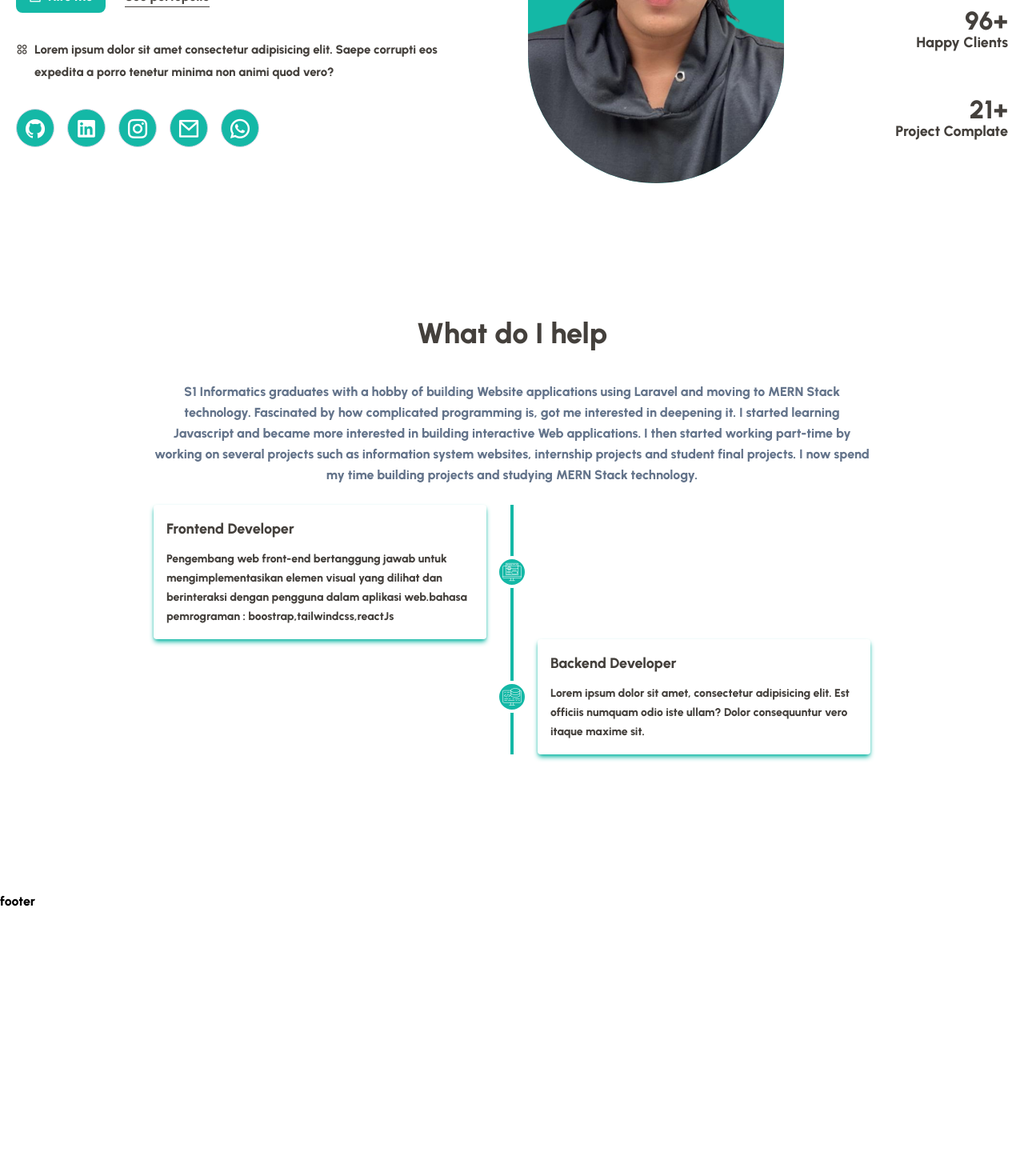
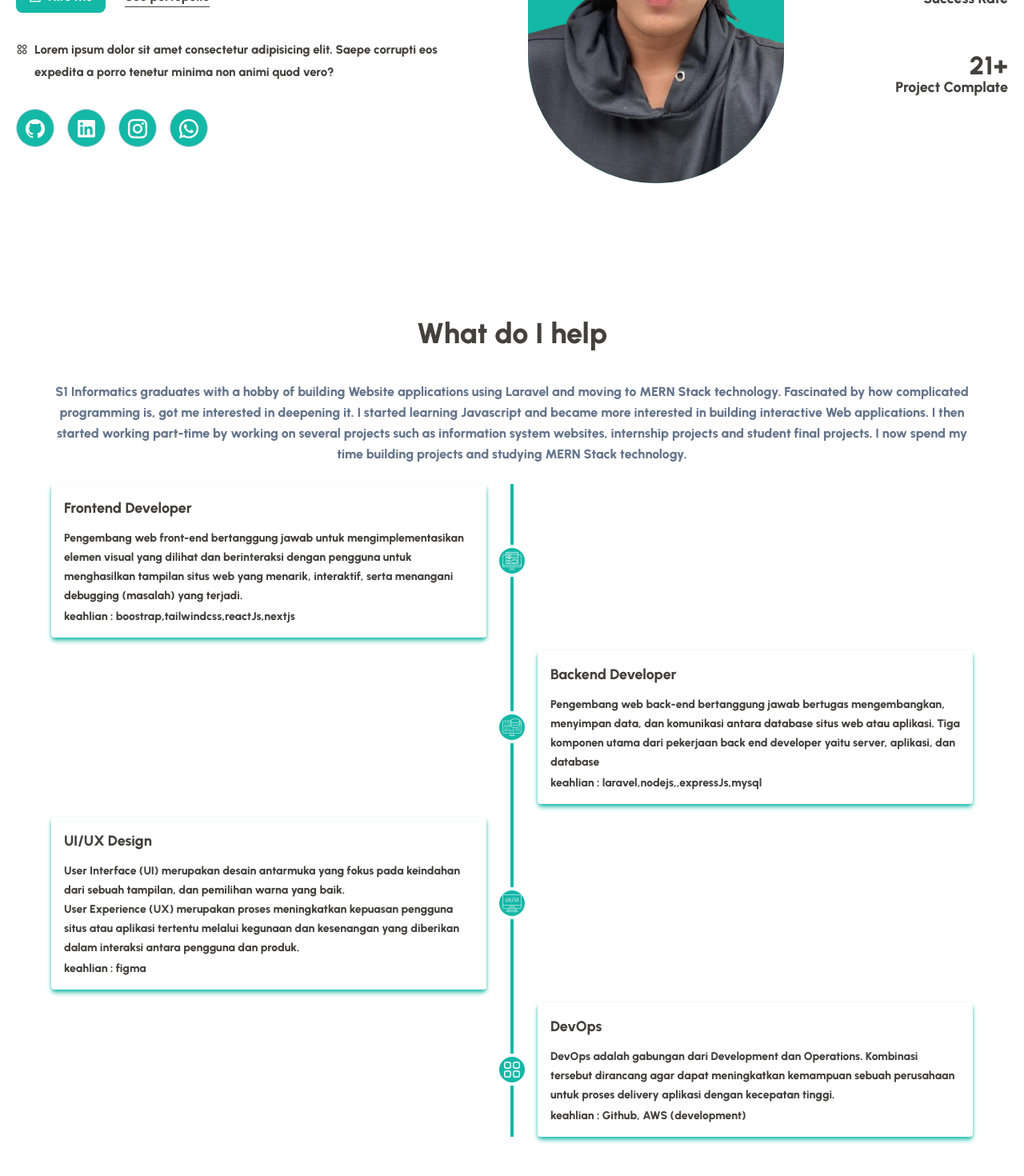
Before and after one commit to Meyzan16/portopolio-react, a React (Create React App) app: page / in a window 1280 px wide. Shown: the part 400-1870 px from the top of the page at 80% size. Before the commit the page ends 1539 px from the top, so only its background shows below. Built offline with nearby package versions, Linux system fonts and the light colour scheme.

Commit message:
services 2

```diff
--- a/src/components/UI/Hero.jsx
+++ b/src/components/UI/Hero.jsx
@@ -26,13 +26,13 @@ const Hero = () => {
 
                         <div data-aos='fade-up' data-aos-duration='1800' data-aos-delay='200'
                             className='flex items-center justify-center md:justify-normal gap-6 py-4'>
-                            <a href="#contact">
+                            <a href="mailto:meyzan1605@gmail.com">
                                 <button className="px-4 py-2 rounded-lg bg-primary text-white font-[500] flex items-center gap-2
                                 hover:bg-smallTextColor ease-in duration-300">
                                     <i class="ri-mail-line"></i>Hire me
                                 </button>
                             </a>
-                            <a href="#portopolio" className='text-stone-700 font-[600] text-[16px] border-b border-solid border-stone-700'>
+                            <a href="#portopolio" className='hover:text-primary hover:border-primary text-stone-700 font-[600] text-[16px] border-b border-solid border-stone-700'>
                                 See portopolio
                             </a>
 
@@ -50,48 +50,40 @@ const Hero = () => {
                         <div className='flex items-center justify-center md:justify-normal gap-4 py-4'>
                             {/* <span className='text-stone-700 text-[15px] '>Follow me :</span> */}
 
-                                <span>
-                                    <a href="#github" className="sm:w-12 sm:h-12 w-9 h-9
+                                <span data-aos='zoom-in' data-aos-duration='800' data-aos-delay='100'>
+                                    <a href="https://github.com/meyzan16" className="sm:w-12 sm:h-12 w-10 h-10
                                             rounded-full justify-center border
                                             border-slate-300 hover:border-primary
                                             transition-all duration-300 hover:ease-in hover:scale-125
-                                            hover:text-white  flex items-center text-white bg-primary text-[18px] sm:text-[29px]">
+                                            hover:text-white  flex items-center text-white bg-primary text-[18px] sm:text-[29px]" target="_blank">
                                                 <i class="ri-github-fill"></i>
                                     </a>
                                 </span>
-                                <span>
-                                    <a href="#lnkedin" className="sm:w-12 sm:h-12 w-9 h-9
+                                <span data-aos='zoom-in' data-aos-duration='800' data-aos-delay='200'>
+                                    <a href="https://www.linkedin.com/in/meyzan-al-yutra-s-kom-4017b2221/" className="sm:w-12 sm:h-12 w-10 h-10
                                             rounded-full justify-center border
                                             border-slate-300 hover:border-primary
                                             transition-all duration-300 hover:ease-in hover:scale-125
-                                            hover:text-white  flex items-center text-white bg-primary text-[18px] sm:text-[29px]" >
+                                            hover:text-white  flex items-center text-white bg-primary text-[18px] sm:text-[29px]" target="_blank">
                                                 <i class="ri-linkedin-box-fill"></i>
                                     </a>
                                 </span>
-                                <span>
-                                    <a href="#instagram" className="sm:w-12 sm:h-12 w-9 h-9
+                                <span data-aos='zoom-in' data-aos-duration='800' data-aos-delay='300'>
+                                    <a href={'https://www.linkedin.com/in/meyzan-al-yutra-s-kom-4017b2221/'}  className="sm:w-12 sm:h-12 w-10 h-10
                                             rounded-full justify-center border
                                             border-slate-300 hover:border-primary
                                             transition-all duration-300 hover:ease-in hover:scale-125
-                                            hover:text-white  flex items-center text-white bg-primary text-[18px] sm:text-[29px]">
+                                            hover:text-white  flex items-center text-white bg-primary text-[18px] sm:text-[29px]"  target="_blank"
+                                            >
                                                <i class="ri-instagram-line"></i>
                                     </a>
                                 </span>
-                                <span>
-                                    <a href="#mail" className="sm:w-12 sm:h-12 w-9 h-9
+                                <span data-aos='zoom-in' data-aos-duration='800' data-aos-delay='400'>
+                                    <a href={'https://api.whatsapp.com/send/?phone=6285783248518&amp;text=Hi, Meyzan Al Yutra&amp;type=phone_number&amp;app_absent=0'} className="sm:w-12 sm:h-12 w-10 h-10
                                             rounded-full justify-center border
                                             border-slate-300 hover:border-primary
                                             transition-all duration-300 hover:ease-in hover:scale-125
-                                            hover:text-white  flex items-center text-white bg-primary text-[18px] sm:text-[29px]">
-                                               <i class="ri-mail-line"></i>
-                                    </a>
-                                </span>
-                                <span>
-                                    <a href="#whatsapp" className="sm:w-12 sm:h-12 w-9 h-9
-                                            rounded-full justify-center border
-                                            border-slate-300 hover:border-primary
-                                            transition-all duration-300 hover:ease-in hover:scale-125
-                                            hover:text-white  flex items-center text-white bg-primary text-[18px] sm:text-[29px]">
+                                            hover:text-white  flex items-center text-white bg-primary text-[18px] sm:text-[29px]"   target="_blank">
                                                <i class="ri-whatsapp-line"></i>
                                     </a>
                                 </span>
@@ -101,7 +93,7 @@ const Hero = () => {
 
                     {/* img */}
                     <div className='md:basis-1/3 py-4 md:py-12'>
-                        <figure className='flex items-center justify-center bg-primary  w-60  md:w-[20rem]  mx-auto  rounded-full  overflow-hidden'>
+                        <figure data-aos='zoom-in' data-aos-duration='1500' data-aos-delay='200' className='flex items-center justify-center bg-primary  w-60  md:w-[20rem]  mx-auto  rounded-full  overflow-hidden'>
                             <img src={HeroImg} alt="" className='w-full'/>
                             {/* asda */}
                         </figure>
@@ -125,13 +117,13 @@ const Hero = () => {
                                 >Success Rate</h4>
                             </div>
 
-                            <div className="mb-2 md:mb-10">
+                            {/* <div className="mb-2 md:mb-10">
                                 <h2 className='text-stone-700 font-[700]  text-xl md:text-[32px]'>
                                     <CountUp start={0} end={96} duration={2} suffix='+'/>
                                 </h2>
                                 <h4 className='text-stone-700 font-[600]  text-md md:text-[18px]'
                                 >Happy Clients</h4>
-                            </div>
+                            </div> */}
 
                             <div className="mb-2 md:mb-10">
                                 <h2 className='text-stone-700 font-[700]  text-xl md:text-[32px]'>
--- a/src/components/UI/Services.jsx
+++ b/src/components/UI/Services.jsx
@@ -1,6 +1,8 @@
 import React from 'react'
 import frontendImg from '../../assets/images/front-end.png'
 import backendImg from '../../assets/images/backend.png'
+import uiImg from '../../assets/images/design.png'
+import appsImg from '../../assets/images/apps.png'
 
 const Services = () => {
   return (
@@ -12,14 +14,14 @@ const Services = () => {
                         What do I help
                     </h2>
                     <p data-aos='fade-up' data-aos-duration='1200' className='text-justify lg:text-center
-                    lg:mx-auto lg:max-w-4xl text-secondary text-md  leading-relaxed'>
+                    lg:mx-auto lg:max-w-6xl text-secondary text-md  leading-relaxed'>
                     S1 Informatics graduates with a hobby of building Website applications using Laravel and moving to MERN Stack technology. Fascinated by how complicated programming is, got me interested in deepening it. I started learning Javascript and became more interested in building interactive Web applications. I then started working part-time by working on several projects such as information system websites, internship projects and student final projects.
                     I now spend my time building projects and studying MERN Stack technology.
                     </p>
                  </div>
 
                  <div className="flex flex-col justify-center py-6">
-                        <div className='w-full lg:max-w-4xl lg:mx-auto'>
+                        <div className='w-full lg:max-w-6xl lg:mx-auto'>
                             <div className="relative text-gray-700 antialiased text-sm font-semibold">
 
                                 {/* vertical line running through the middle */}
@@ -28,7 +30,7 @@ const Services = () => {
 
                                 {/* left card */}
 
-                                <div className='flex items-center flex-col sm:flex-row'>
+                                <div className='mt-6 sm:mt-0 sm:mb-4 flex items-center flex-col sm:flex-row'>
                                         <div className='flex justify-start w-full  mx-auto items-center'>
                                             <div className='w-full sm:w-1/2 sm:pr-8'>
                                                 <div data-aos='fade-right' data-aos-duration='1200' className='bg-white p-4 rounded group  shadow-md shadow-primary hover:shadow-none
@@ -40,12 +42,14 @@ const Services = () => {
                                                     </h3>
                                                     <p className=' text-stone-700 group-hover:text-white
                                                     text-sm leading-6'>
-                                                        Pengembang web front-end bertanggung jawab untuk mengimplementasikan elemen visual yang dilihat dan berinteraksi dengan pengguna dalam aplikasi web.
+                                                        Pengembang web front-end bertanggung jawab untuk
+                                                        mengimplementasikan elemen visual yang dilihat dan berinteraksi dengan pengguna untuk menghasilkan tampilan situs web yang menarik, interaktif, serta menangani debugging (masalah) yang terjadi.
 
-                                                        <span className='mt-10'>
-                                                            bahasa pemrograman : boostrap,tailwindcss,reactJs
-                                                        </span>
                                                     </p>
+                                                    <p className='text-stone-700 text-sm mt-1 group-hover:text-white'>
+                                                        keahlian : boostrap,tailwindcss,reactJs,nextjs
+                                                    </p>
+
                                                 </div>
                                             </div>
                                         </div>
@@ -61,10 +65,10 @@ const Services = () => {
                                 </div>
 
                                 {/* right card */}
-                                <div className='flex items-center flex-col sm:flex-row'>
+                                <div className='mt-6 sm:mt-0 sm:mb-4 flex items-center flex-col sm:flex-row'>
                                         <div className='flex justify-end w-full  mx-auto items-center'>
                                             <div className='w-full sm:w-1/2 sm:pl-8'>
-                                                <div data-aos='fade-right' data-aos-duration='1200' className='bg-white p-4 rounded group  shadow-md shadow-primary hover:shadow-none
+                                                <div data-aos='fade-left' data-aos-duration='1200' className='bg-white p-4 rounded group  shadow-md shadow-primary hover:shadow-none
                                                     hover:bg-primary
                                                     cursor-pointer ease-in duration-150'>
                                                     <h3 className='text-stone-700 text-lg mb-3 group-hover:text-white
@@ -72,7 +76,14 @@ const Services = () => {
                                                         Backend Developer
                                                     </h3>
                                                     <p className=' text-stone-700 group-hover:text-white
-                                                    text-sm leading-6'>Lorem ipsum dolor sit amet, consectetur adipisicing elit. Est officiis numquam odio iste ullam? Dolor consequuntur vero itaque maxime sit.</p>
+                                                    text-sm leading-6'>
+                                                        Pengembang web back-end bertanggung jawab bertugas
+                                                        mengembangkan, menyimpan data, dan komunikasi antara database situs web atau aplikasi. Tiga komponen utama dari pekerjaan back end developer yaitu server, aplikasi, dan database
+
+                                                    </p>
+                                                    <p className='text-stone-700 text-sm mt-1 group-hover:text-white'>
+                                                        keahlian : laravel,nodejs,,expressJs,mysql
+                                                    </p>
                                                 </div>
                                             </div>
                                         </div>
@@ -83,6 +94,75 @@ const Services = () => {
                                         flex items-center justify-center'>
                                             <figure>
                                                 <img src={backendImg} alt="" />
+                                            </figure>
+                                        </div>
+                                </div>
+
+                                {/* rigiht left */}
+                                <div className='mt-6 sm:mt-0 sm:mb-4 flex items-center flex-col sm:flex-row'>
+                                        <div className='flex justify-start w-full  mx-auto items-center'>
+                                            <div className='w-full sm:w-1/2 sm:pr-8'>
+                                                <div data-aos='fade-right' data-aos-duration='1200' className='bg-white p-4 rounded group  shadow-md shadow-primary hover:shadow-none
+                                                    hover:bg-primary
+                                                    cursor-pointer ease-in duration-150'>
+                                                    <h3 className='text-stone-700 text-lg mb-3 group-hover:text-white
+                                                    group-hover:text-2xl'>
+                                                        UI/UX Design
+                                                    </h3>
+                                                    <p className=' text-stone-700 group-hover:text-white
+                                                    text-sm leading-6'>
+                                                       User Interface (UI) merupakan desain antarmuka yang fokus pada keindahan dari sebuah tampilan, dan pemilihan warna yang baik.
+                                                    </p>
+                                                    <p className=' text-stone-700 group-hover:text-white
+                                                    text-sm leading-6'>
+                                                      User Experience (UX) merupakan proses meningkatkan kepuasan pengguna situs atau aplikasi tertentu melalui kegunaan dan kesenangan yang diberikan dalam interaksi antara pengguna dan produk.
+                                                    </p>
+                                                    <p className='text-stone-700 text-sm mt-1 group-hover:text-white'>
+                                                        keahlian : figma
+                                                    </p>
+                                                </div>
+                                            </div>
+                                        </div>
+
+                                        <div className='absolute rounded-full bg-primary border-white border-4
+                                        w-10 h-10 abosulte left-1/2 transform
+                                        -translate-x-1/2 -translate-y-4 sm:translate-y-0
+                                        flex items-center justify-center'>
+                                            <figure>
+                                                <img src={uiImg} alt="" />
+                                            </figure>
+                                        </div>
+                                </div>
+
+                                 {/* right card */}
+                                 <div className='mt-6 sm:mt-0 sm:mb-4 flex items-center flex-col sm:flex-row'>
+                                        <div className='flex justify-end w-full  mx-auto items-center'>
+                                            <div className='w-full sm:w-1/2 sm:pl-8'>
+                                                <div data-aos='fade-left' data-aos-duration='1200' className='bg-white p-4 rounded group  shadow-md shadow-primary hover:shadow-none
+                                                    hover:bg-primary
+                                                    cursor-pointer ease-in duration-150'>
+                                                    <h3 className='text-stone-700 text-lg mb-3 group-hover:text-white
+                                                    group-hover:text-2xl'>
+                                                        DevOps
+                                                    </h3>
+                                                    <p className=' text-stone-700 group-hover:text-white
+                                                    text-sm leading-6'>
+                                                       DevOps adalah gabungan dari Development dan Operations. Kombinasi tersebut dirancang agar dapat meningkatkan kemampuan sebuah perusahaan untuk proses delivery aplikasi dengan kecepatan tinggi.
+
+                                                    </p>
+                                                    <p className='text-stone-700 text-sm mt-1 group-hover:text-white'>
+                                                        keahlian : Github, AWS (development)
+                                                    </p>
+                                                </div>
+                                            </div>
+                                        </div>
+
+                                        <div className='absolute rounded-full bg-primary border-white border-4
+                                        w-10 h-10 abosulte left-1/2 transform
+                                        -translate-x-1/2 -translate-y-4 sm:translate-y-0
+                                        flex items-center justify-center'>
+                                            <figure>
+                                                <img src={appsImg} alt="" />
                                             </figure>
                                         </div>
                                 </div>
```
